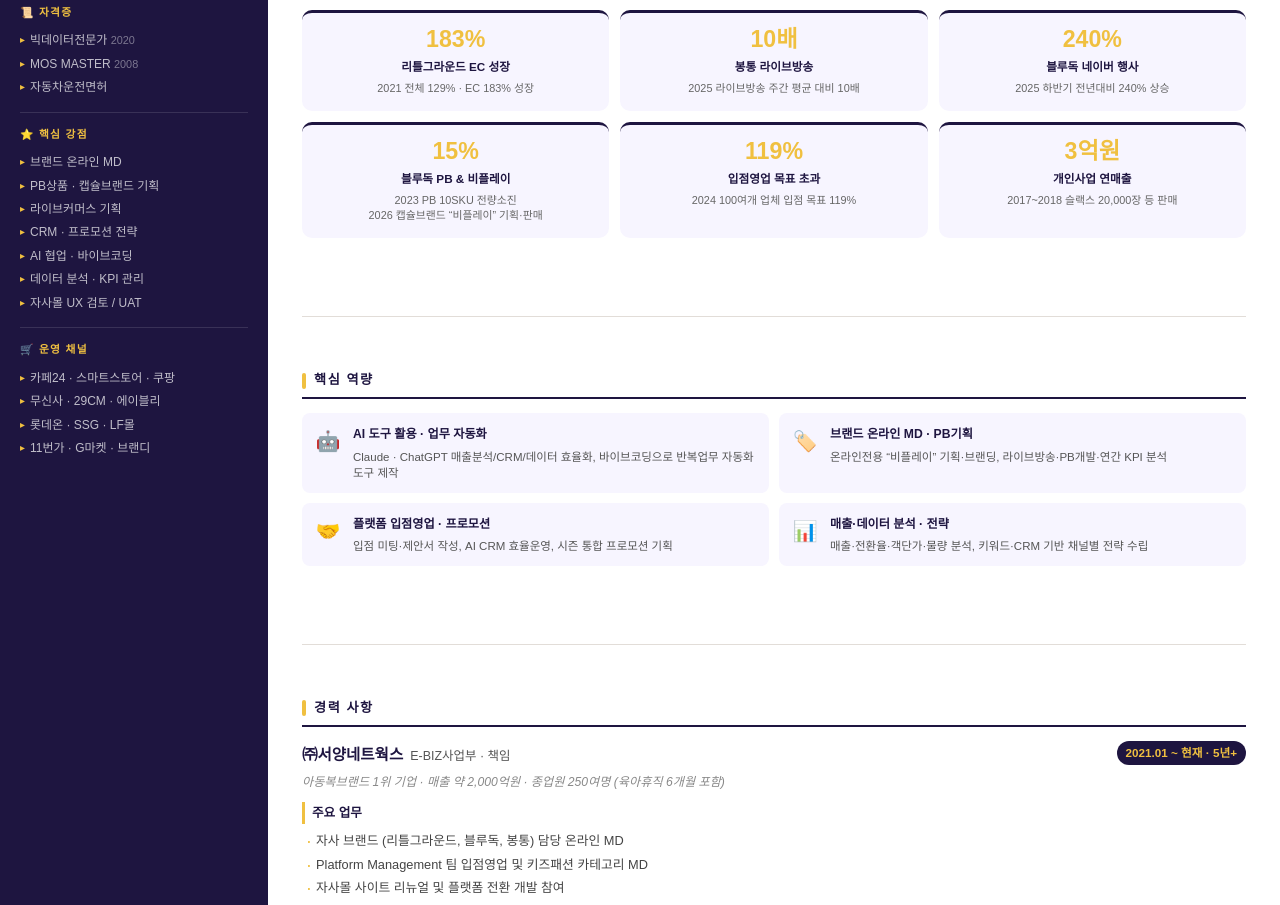
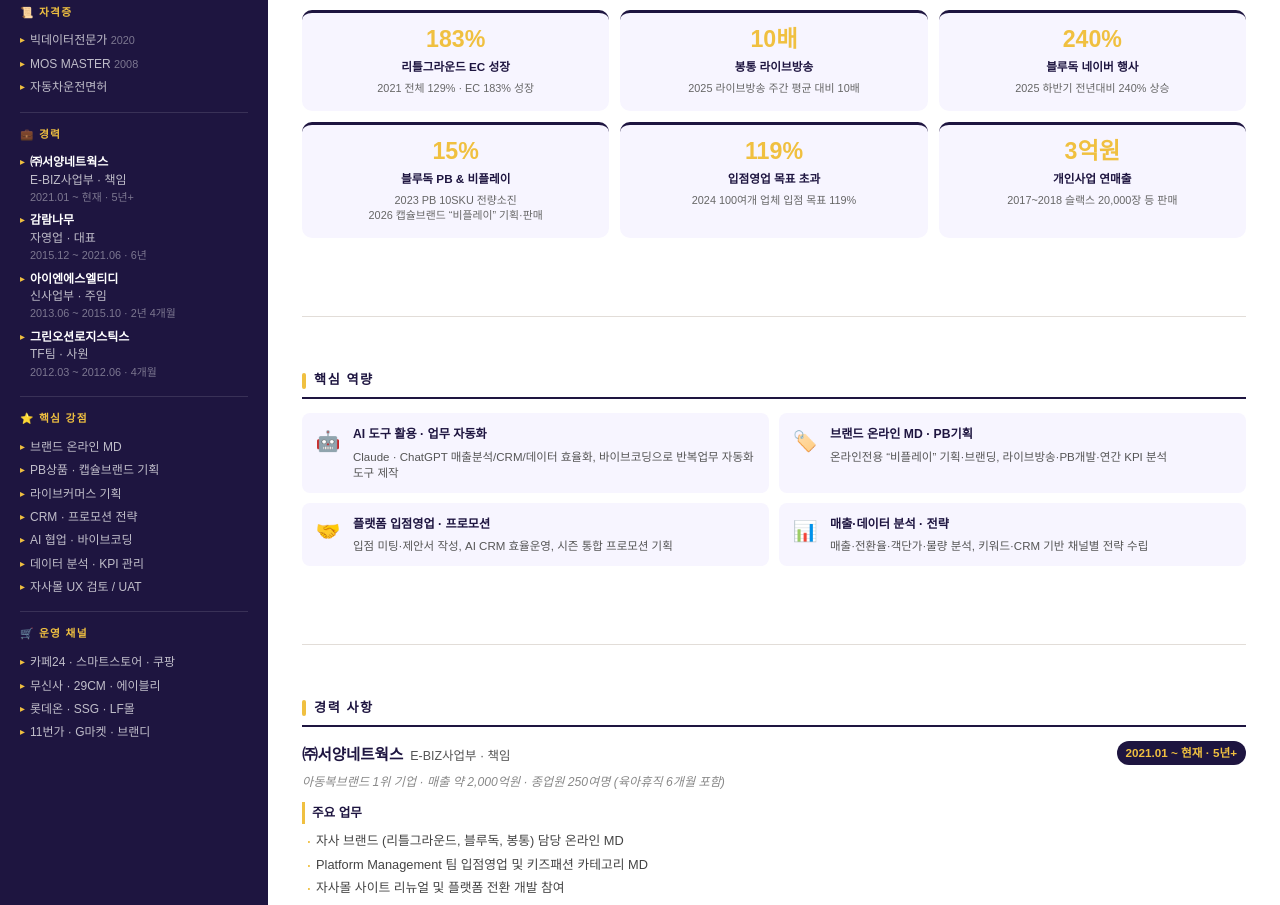
Before and after one commit to kmy5404/kang-doyeon-portfolio, a plain HTML site: page index.html in a window 1280 px wide. Shown: the part 1060-1965 px from the top of the page. Drawn offline with Linux system fonts and the light colour scheme.

Commit message:
사이드바 경력 요약 추가 — 회사별 직급·재직기간 한눈에 표시

```diff
--- a/index.html
+++ b/index.html
@@ -1271,6 +1271,16 @@
 
     <div class="kr2-divider"></div>
 
+    <p class="kr2-sb-heading">💼 경력</p>
+    <ul class="kr2-sb-list">
+      <li><strong style="color:#fff;">㈜서양네트웍스</strong><br>E-BIZ사업부 · 책임<br><span class="kr2-sb-year">2021.01 ~ 현재 · 5년+</span></li>
+      <li><strong style="color:#fff;">감람나무</strong><br>자영업 · 대표<br><span class="kr2-sb-year">2015.12 ~ 2021.06 · 6년</span></li>
+      <li><strong style="color:#fff;">아이엔에스엘티디</strong><br>신사업부 · 주임<br><span class="kr2-sb-year">2013.06 ~ 2015.10 · 2년 4개월</span></li>
+      <li><strong style="color:#fff;">그린오션로지스틱스</strong><br>TF팀 · 사원<br><span class="kr2-sb-year">2012.03 ~ 2012.06 · 4개월</span></li>
+    </ul>
+
+    <div class="kr2-divider"></div>
+
     <p class="kr2-sb-heading">⭐ 핵심 강점</p>
     <ul class="kr2-sb-list">
       <li>브랜드 온라인 MD</li>
```
